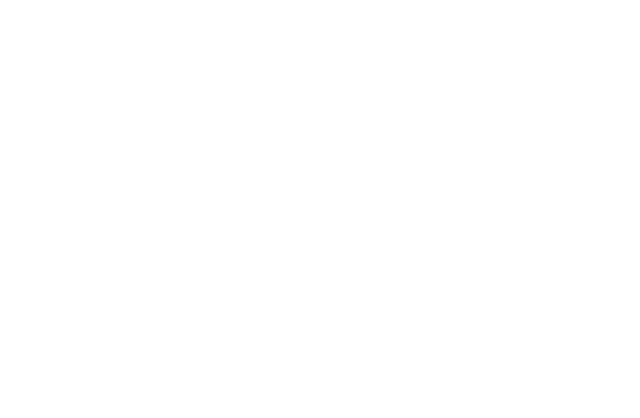
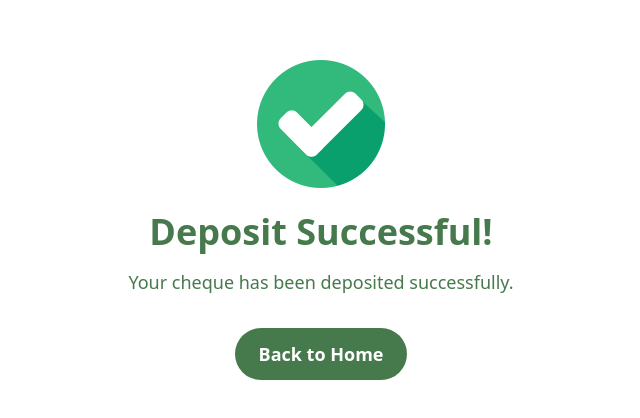
Before and after one commit to Kevaunjh/Wallet_Application, a React (Create React App) app: page /Depositcallback in a window 1280 px wide. Before the commit this address had no page. Shown: the part 180-598 px from the top of the page, without its empty margins (319-959 px from the left). Built offline with nearby package versions, Linux system fonts and the light colour scheme.

Commit message:
Maybe IOS Fixes

```diff
--- a/src/App.js
+++ b/src/App.js
@@ -33,6 +33,7 @@
 import Coupons from './Coupons';
 import PointHistory from './PointHistory';
 import { initializeApp } from 'firebase/app';
+import DepositSuccessful from './DepositSuccessful';
 
 
 function App() {
@@ -49,6 +50,7 @@
         <Routes>
           <Route path="/AccountInfo/Addcard" element={<AddCard toggleComponent={toggleComponent} /> } />
           <Route path="/Cheques" element={<Cheques toggleComponent={toggleComponent}/>} />
+          <Route path="/Depositcallback" element={<DepositSuccessful toggleComponent={toggleComponent}/>} />
           <Route path="/PointHistory" element={<PointHistory toggleComponent={toggleComponent}/>} />
           <Route path="/Main" element={<Main toggleComponent={toggleComponent} />} />
           <Route path="/Coupons" element={<Coupons toggleComponent={toggleComponent} />} />
--- a/src/Cheques.js
+++ b/src/Cheques.js
@@ -29,14 +29,14 @@
 
 
         {/* Smaller than XL Screens: Combined Container */}
-        <div className="flex flex-col  w-screen h-screen bg-white p-6 fixed top-0 overflow-hidden">
+        <div className="flex flex-col w-screen h-screen bg-white p-6 fixed top-0 overflow-y-auto">
           {/* Back Button */}
           <Link to="/Points" className="absolute top-8 left-8 bg-[#467a4d] text-white rounded-full p-2">
             &larr; Back
           </Link>
 
           {/* Profile Picture and Name */}
-          <div className="flex flex-col items-center">
+          <div className="flex flex-col items-center mt-8">
             <img
               src={profileplaceholder}
               alt="Profile Placeholder"
@@ -53,7 +53,7 @@
           </div>
 
           {/* Cheque Images and Proceed Button */}
-          <div className="mt-8 flex-1 overflow-y-auto flex flex-col items-center">
+          <div className="mt-8 flex-1 flex flex-col items-center 2xl:w-8/12 2xl:mx-auto">
             <h3 className="text-2xl font-semibold mb-6 text-center">Upload Cheque Images</h3>
 
             {/* Front Cheque Image Upload */}
@@ -101,7 +101,7 @@
             </label>
 
             <Link
-              to="/ProceedChequeDeposit"
+              to="/Depositcallback"
               className={`bg-[#467a4d] text-white px-4 py-2 rounded-md text-lg ${
                 chequeFront && chequeBack ? '' : 'opacity-50 cursor-not-allowed'
               }`}
--- /dev/null
+++ b/src/DepositSuccessful.js
@@ -0,0 +1,37 @@
+import React from 'react';
+import { Link } from 'react-router-dom';
+import successImage from './images/checked.png'; // Assuming you have a success image to display
+
+const points = 1693;
+
+function DepositSuccessful() {
+  return (
+    <div className="min-h-screen flex flex-col items-center justify-center bg-white p-6">
+      {/* Success Image */}
+      <img
+        src={successImage}
+        alt="Deposit Successful"
+        className="w-32 h-32 mb-6"
+      />
+
+      {/* Success Message */}
+      <h1 className="text-4xl font-bold text-[#467a4d] mb-4">Deposit Successful!</h1>
+      <p className="text-lg text-[#467a4d] mb-8 text-center">
+        Your cheque has been deposited successfully.
+      </p>
+
+      {/* Points Earned */}
+
+
+      {/* Back to Home Button */}
+      <Link
+        to="/Main"
+        className="bg-[#467a4d] text-white px-6 py-3 rounded-full text-lg font-semibold"
+      >
+        Back to Home
+      </Link>
+    </div>
+  );
+}
+
+export default DepositSuccessful;
--- a/src/index.css
+++ b/src/index.css
@@ -81,6 +81,11 @@
   .overflow-y-scroll {
     -webkit-overflow-scrolling: touch;
   }
+
+
+  .h-screen {
+   height:  -webkit-fill-available;
+  }
 }
 
 /* Target the overscroll areas on mobile */
```
